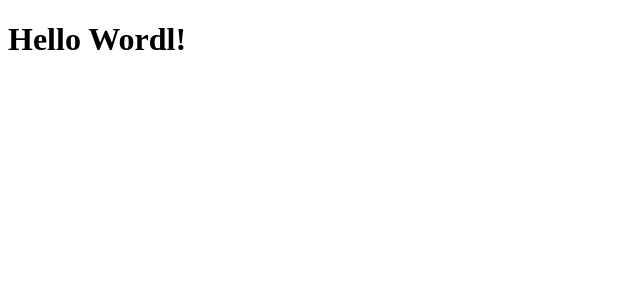
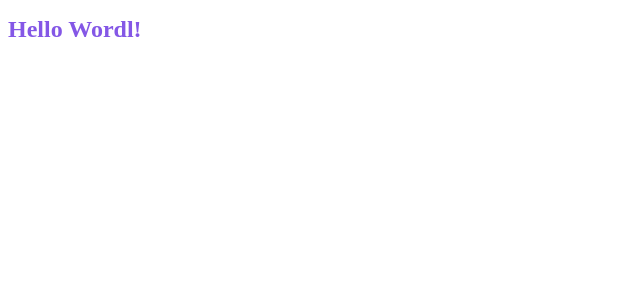
Before and after one commit to tostechbr/dtmoney-ignite, a React (Create React App) app: page / in a window 1280 px wide. Shown: the top 300 px of the page, without its empty margins (0-640 px from the left). Built offline with nearby package versions, Linux system fonts and the light colour scheme; the HTML template or start-up script is replaced by a standard one.

Commit message:
dt-money Ignite

```diff
--- a/package.json
+++ b/package.json
@@ -17,6 +17,7 @@
     "@types/node": "^12.0.0",
     "@types/react": "^17.0.0",
     "@types/react-dom": "^17.0.0",
+    "@types/styled-components": "^5.1.9",
     "typescript": "^4.1.2"
   },
   "scripts": {
--- /dev/null
+++ b/public/index.html
@@ -0,0 +1,13 @@
+<!DOCTYPE html>
+<html lang="en">
+<head>
+    <meta charset="UTF-8">
+    <meta http-equiv="X-UA-Compatible" content="IE=edge">
+    <meta name="viewport" content="width=[device-width], initial-scale=1.0">
+    <title>dt money</title>
+</head>
+<body>
+    <noscript>You need to enable JavaScript to run this app.</noscript>
+    <div id="root"></div>
+</body>
+</html>
--- a/src/App.tsx
+++ b/src/App.tsx
@@ -1,7 +1,16 @@
+import styled from 'styled-components'
+
+const Title = styled.h1`
+  font-size: 24px;
+  color: #8457e6;
+`
+
 export function App() {
   return (
     <div className="App">
-      <h1>Hello Wordl!</h1>
+      <Title>
+        Hello Wordl!
+      </Title>
     </div>
   );
 }
```
Also changed, not shown: 1 other file (tests, documents, lock files or other folders).
